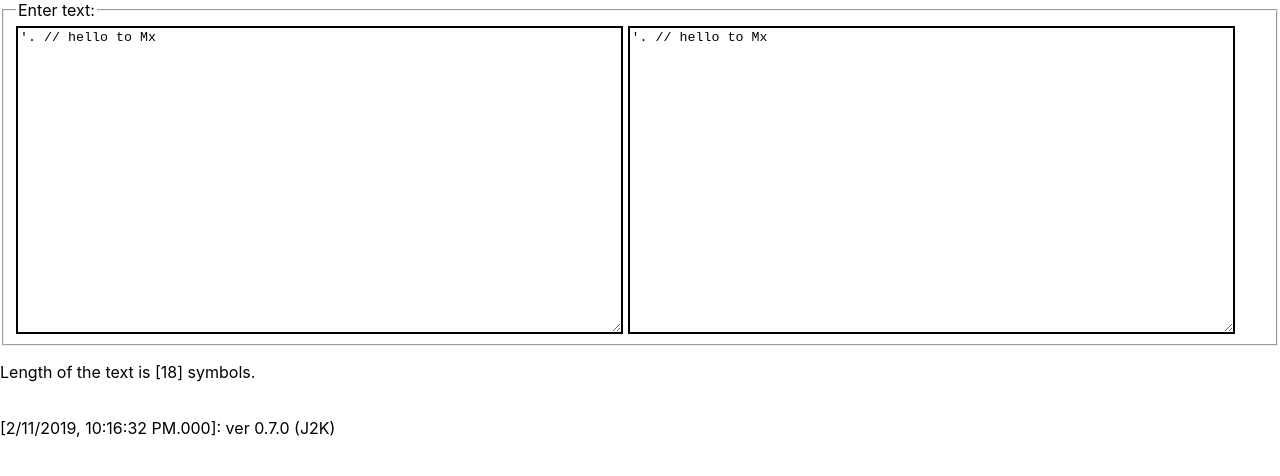
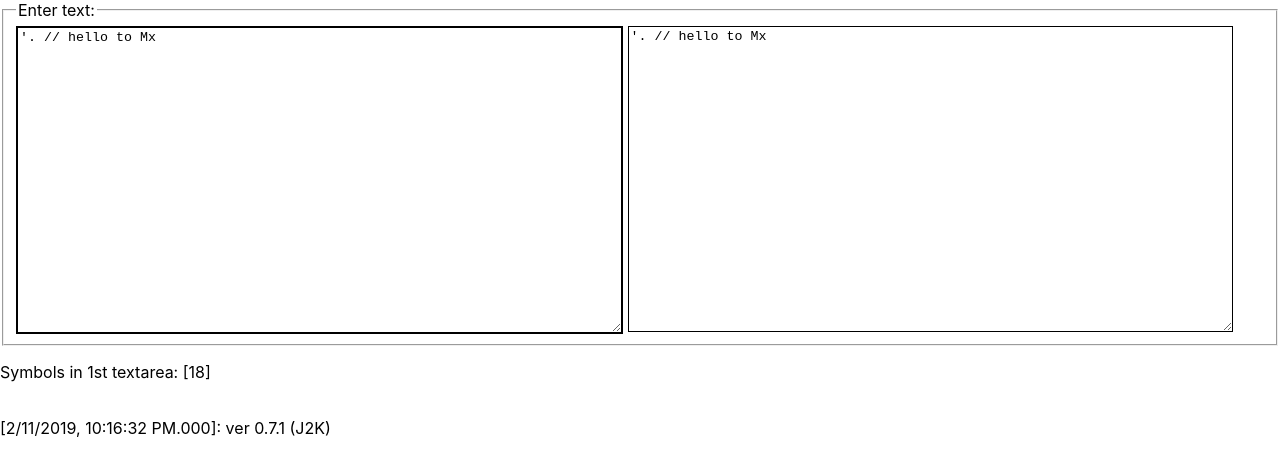
Before and after one commit to MaixEqu/reactts4, a React (Create React App) app: page / in a window 1280 px wide. Shown: the top 476 px of the page. Built offline with nearby package versions, Linux system fonts and the light colour scheme.

Commit message:
ver 0.7.1 (J2K)

```diff
--- a/src/App.tsx
+++ b/src/App.tsx
@@ -2,7 +2,7 @@ import React, { Component } from 'react';
 import * as mx from './mxlib';
 import * as ipa from './ipa.lib';
 
-const sVersion = "ver 0.7.0 (J2K)";
+const sVersion = "ver 0.7.1 (J2K)";
 
 export class Main extends Component {
   render() {
@@ -21,37 +21,31 @@ export class Main extends Component {
 
 // =====================================================
 interface IState {
-  text: string
-  width2?: string
-  height2?: string
-  fetched?: boolean
+  text_s: string
+  width_s?: string
+  height_s?: string
 }
 
 interface IProps {
-  text?: string;
+  text_p?: string;
+  width_p?: string
+  height_p?: string
+  datapath?: string
   readonly?: boolean;
-  width?: string
-  height?: string
-  datapath?: string
   onTextChange?: (value: string, e: any) => void;
   onMDown?: (e: any) => void;
 }
 
-const BoilingVerdict = (state: IState) => {
-  return <p>Length of the text is [{state.text.length}] symbols.</p>;
+const TAInfo = (state: IState) => {
+  return <p>Symbols in 1st textarea: [{state.text_s.length}]</p>;
 }
 
-const doUnderlines = (s: string) => s.replace(/ /g, "_");
-const sConvert = (str: string, convert: Function): string => {
-  return convert(str);
-}
-
-const scaleNames: Map<string, string> = new Map([
+const taNames: Map<string, string> = new Map([
   ['txt', 'Text'],
   ['res', 'Result'],
 ]);
 
-class TextArea extends React.Component<IProps, IState> {
+class TextArea1 extends React.Component<IProps, IState> {
   private _sData = "";
   constructor(props: IProps) {
     super(props);
@@ -65,21 +59,13 @@ class TextArea extends React.Component<IProps, IState> {
     //this.setState({'text': sData})
   }
 
-  componentDidMount(): void {
-    if (this.props.text) {
-      console.log("comp. DidMount2: " + this.props.text);
-      console.log("data: " + this._sData);
-    }
-    this.setState({text: this._sData})
-  }
-
   sGetData = (path: string): void => {
     //let sRes = "no data";
     fetch(path)
       .then((response) => response.text())
       .then((sRes) => {
         console.log(sRes)
-        this.setState({text: sRes}); // ._sData = sRes
+        this.setState({text_s: sRes}); // ._sData = sRes
       })
       .catch((error: Error) => {
         console.error(error);
@@ -100,10 +86,10 @@ class TextArea extends React.Component<IProps, IState> {
   }
 
   render() {
-    const text = this.props.text;
+    const text = this.props.text_p;
     const taStyle = {
-      width: this.props.width+'px',
-      height: this.props.height+'px',
+      width: this.props.width_p+'px',
+      height: this.props.height_p+'px',
       border: "2px solid",
       verticalAlign: "top",
     };
@@ -117,6 +103,7 @@ class TextArea extends React.Component<IProps, IState> {
     );
   }
 }
+
 //           onMouseDown={this.handleMDown}
 
 const sGetData2 = (path: string): string => {
@@ -137,50 +124,45 @@ export class TextAreas extends React.Component<IProps, IState> {
     super(props);
     this.handleTextChange = this.handleTextChange.bind(this);
     this.handleMDown = this.handleMDown.bind(this);
-    this.state = {text: "'. // hello to Mx\n", height2: '300'};
+    this.state = {text_s: "'. // hello to Mx\n", height_s: '300'};
   }
 
   handleTextChange(text: string, e: any) {
-    this.setState({text});
-    this.setState({height2: e.target.scrollHeight});
-    // this.setState({width2: e.target.scrollWidth});
-    // console.log("onChange W2: " + e.target.scrollWidth);
-    // console.log("onChange H2: " + e.target.scrollHeight);
+    this.setState({text_s: text});
+    //this.setState({height2: e.target.scrollHeight});
   }
 
   handleMDown(e: any) {
-    // console.log("MDown10")
-    this.setState({height2: e.target.scrollHeight});
-    this.setState({width2: e.target.scrollWidth});
-    // console.log("onChange WD: " + e.target.scrollWidth);
-    // console.log("onChange HD: " + e.target.scrollHeight);
+    // this.setState({height2: e.target.scrollHeight});
+    // this.setState({width2: e.target.scrollWidth});
   }
 
   render() {
-    const text = this.state.text;
-    const heigth = this.state.height2;
-//    const width = this.state.width2;
-//               width={width}
+    const text = this.state.text_s;
+    const heigth = this.state.height_s;
+    const taStyle = {
+      height: this.state.height_s+'px',
+      width: this.state.width_s+'px',
+      border: "1px solid",
+      verticalAlign: "top",
+    };
     return (
       <div>
         <fieldset>
           <legend>Enter text:</legend>
           <div style={{border: "0px solid", verticalAlign: "top"}}>
-            <TextArea
-              text={text}
-              height={heigth}
+            <TextArea1
+              text_p={text}
+              height_p={heigth}
               onTextChange={this.handleTextChange}
               datapath='data/5.txt'
               onMDown ={this.handleMDown} />
             {' '}
-            <TextArea
-              text={text}
-              datapath='data/4.txt'
-              height={heigth}
-              onMDown ={this.handleMDown} />
+            <textarea style={taStyle} className="halfsize" defaultValue={this.state.text_s}
+            />
           </div>
         </fieldset>
-        <BoilingVerdict text={this.state.text} />
+        <TAInfo text_s={this.state.text_s} />
       </div>
     );
   }
--- a/src/index.tsx
+++ b/src/index.tsx
@@ -3,7 +3,5 @@ import ReactDOM from 'react-dom';
 import * as App from './App';
 import './index.css';
 
-
 ReactDOM.render(<App.Main />, document.getElementById('root'));
 ReactDOM.render(<App.TextAreas />, document.getElementById('textareas'));
-//ReactDOM.render(<App.TextAreas0 />, document.getElementById('textareas0'));
```
